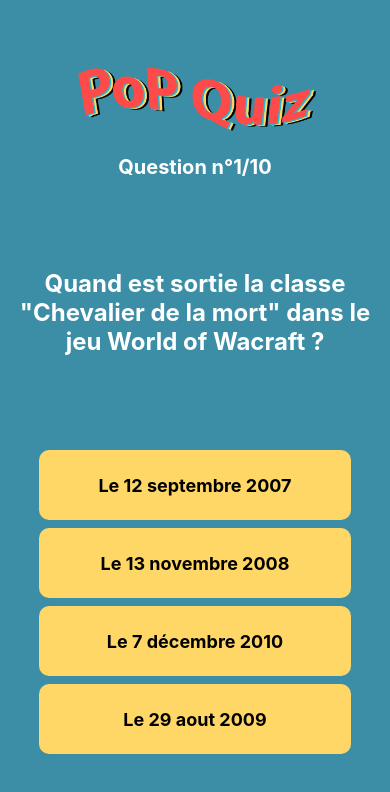
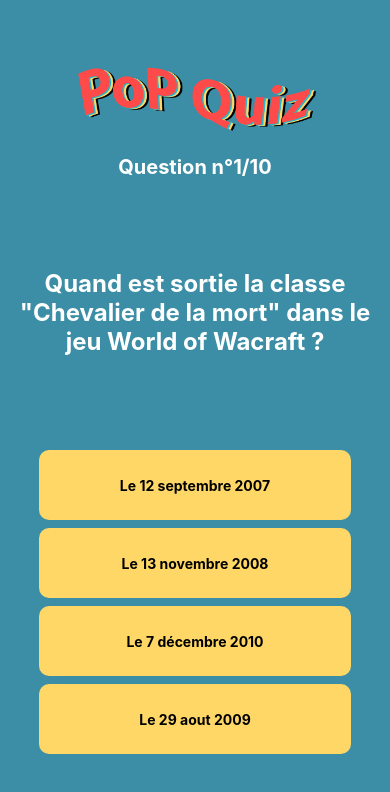
Before and after one commit to JulienIzz/pop-quizz, a React Native app: screen /Game in a window 390 px wide. Shown: the top 792 px of the page. Built offline with nearby package versions, Linux system fonts and the light colour scheme.

Commit message:
Resize text

```diff
--- a/src/components/LargeButton.jsx
+++ b/src/components/LargeButton.jsx
@@ -23,7 +23,7 @@
         style={{
           textAlign: "center",
           fontWeight: "bold",
-          fontSize: 18,
+          fontSize: 14,
         }}
       >
         {text}
```
